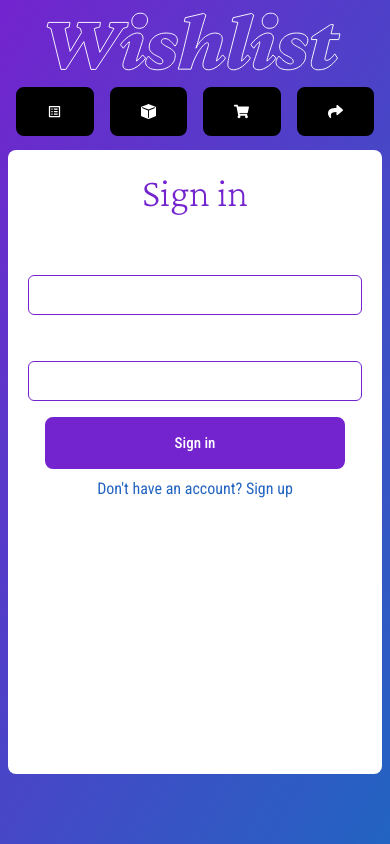
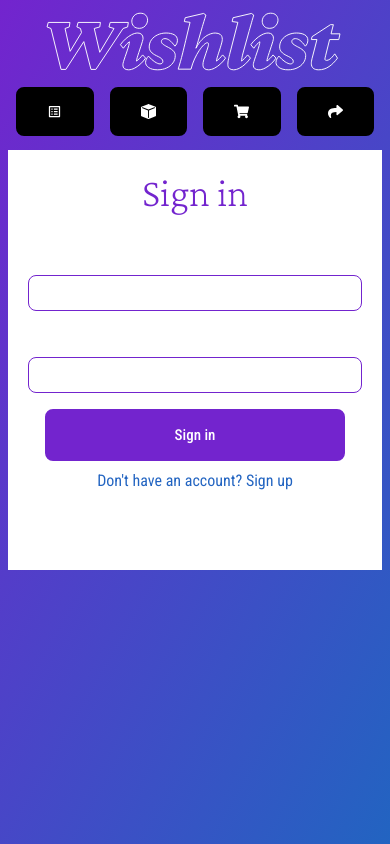
Before and after one commit to JoshEddie/CTRLplusList, a Next.js app: page / in a window 390 px wide. Built offline with nearby package versions, Linux system fonts and the light colour scheme; no server answers.

Commit message:
Beta-0.2: Mobile scrolling fixes

```diff
--- a/app/items/ui/components/ItemForm.tsx
+++ b/app/items/ui/components/ItemForm.tsx
@@ -49,7 +49,7 @@ export default function ItemForm({ item, lists, user_id }: ItemFormProps) {
   const [itemForm, setItemForm] = useState<ItemDetails>({
     id: item?.id || 0,
     name: item?.name || '',
-    image_url: item?.image_url || '/',
+    image_url: item?.image_url || '',
     quantity_limit: item?.quantity_limit || 1,
     stores: item?.stores || [
       {
--- a/app/items/ui/components/ItemPhoto.tsx
+++ b/app/items/ui/components/ItemPhoto.tsx
@@ -3,7 +3,7 @@
 const ItemPhoto: React.FC<{ name: string; url: string }> = ({ name, url }) => {
   return (
     <div className="item-image-container">
-      <img className="item-image" src={url} alt={name} />
+      {url && <img className="item-image" src={url} alt={name} />}
     </div>
   );
 };
--- a/app/ui/styles/form.css
+++ b/app/ui/styles/form.css
@@ -25,13 +25,12 @@
 /* Form Input */
 .form-input {
   display: flex;
-  height: 2.5rem;
+  font-size: 16px;
   width: 100%;
-  border-radius: 0.375rem;
+  border-radius: 8px;
   border: 1px solid var(--mainColorHex);
   background: transparent;
   padding: 0.5rem 0.75rem;
-  font-size: 0.875rem;
   transition:
     border-color 0.15s,
     box-shadow 0.15s;
--- a/app/ui/styles/global.css
+++ b/app/ui/styles/global.css
@@ -21,7 +21,7 @@
 
 html,
 body {
-  max-width: 100vw;
+  width: 100vw;
   overflow-x: hidden;
 }
 
@@ -37,6 +37,7 @@ body {
     var(--mainColorHex),
     var(--altColorHex)
   );
+  background-attachment: fixed;
 }
 
 * {
@@ -51,10 +52,8 @@ body {
   top: 150px;
   left: 8px;
   right: 8px;
-  bottom: 70px;
-  overflow-y: auto;
   padding: 20px;
-  border-radius: 8px;
+  padding-bottom: 80px;
 }
 
 .header {
@@ -80,12 +79,19 @@ body {
 
 .menu {
   position: fixed;
-  top: 8px;
+  top: 0;
   left: 0;
   right: 0;
+  padding-top: 8px;
   height: 150px;
   text-align: center;
-  z-index: 0;
+  z-index: 50;
+  background-image: linear-gradient(
+    120deg,
+    var(--mainColorHex),
+    var(--altColorHex)
+  );
+  background-attachment: fixed;
 }
 
 .logo {
@@ -144,7 +150,13 @@ body {
   align-items: center;
   justify-content: center;
   gap: 10px;
-  padding: 20px;
+  padding: 8px;
+  background-image: linear-gradient(
+    120deg,
+    var(--mainColorHex),
+    var(--altColorHex)
+  );
+  background-attachment: fixed;
 }
 
 .user-container .user-name {
@@ -161,12 +173,18 @@ body {
 
 @media (min-width: 800px) {
 
+  body {
+    overflow: hidden;
+  }
+
   .container {
     top: 8px;
     left: 200px;
     right: 8px;
     bottom: 8px;
     padding: 30px;
+    border-radius: 8px;
+    overflow-y: auto;
   }
 
   .menu {
```
